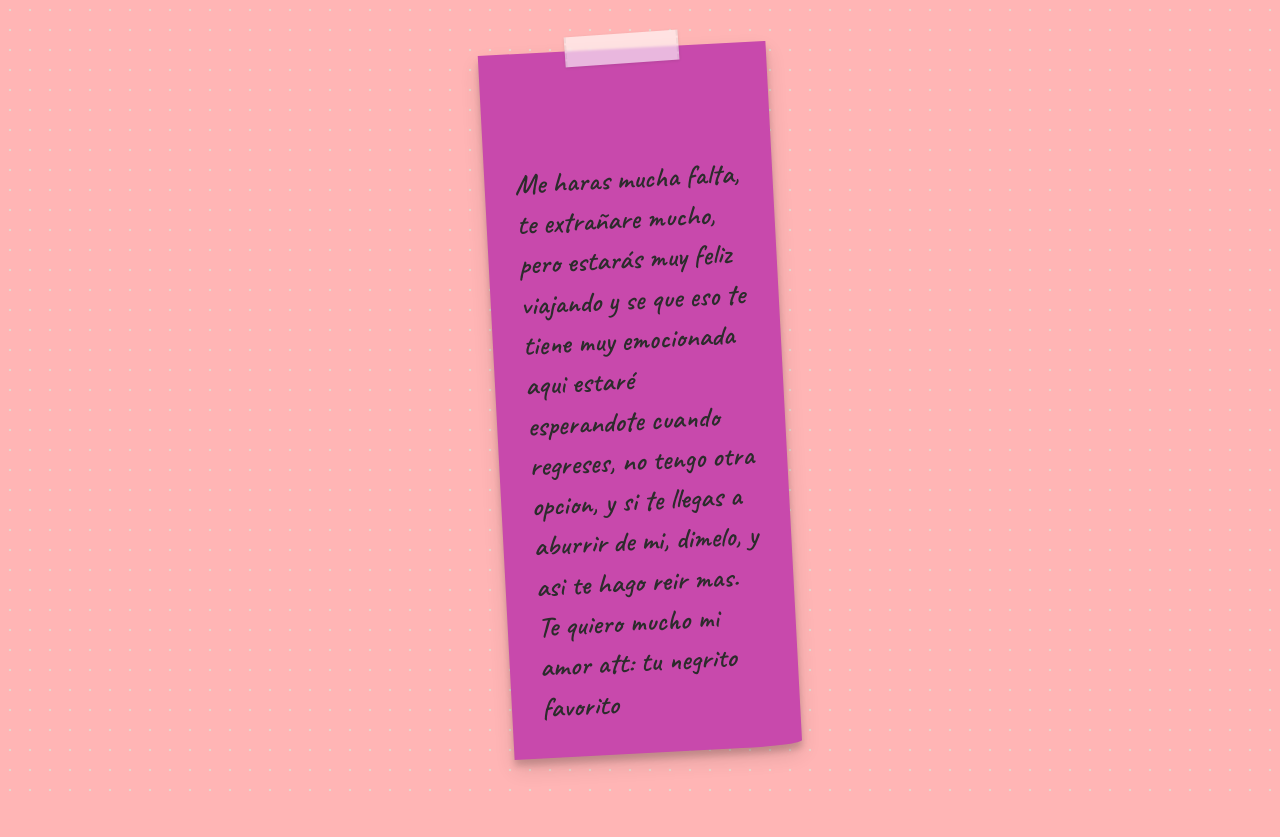
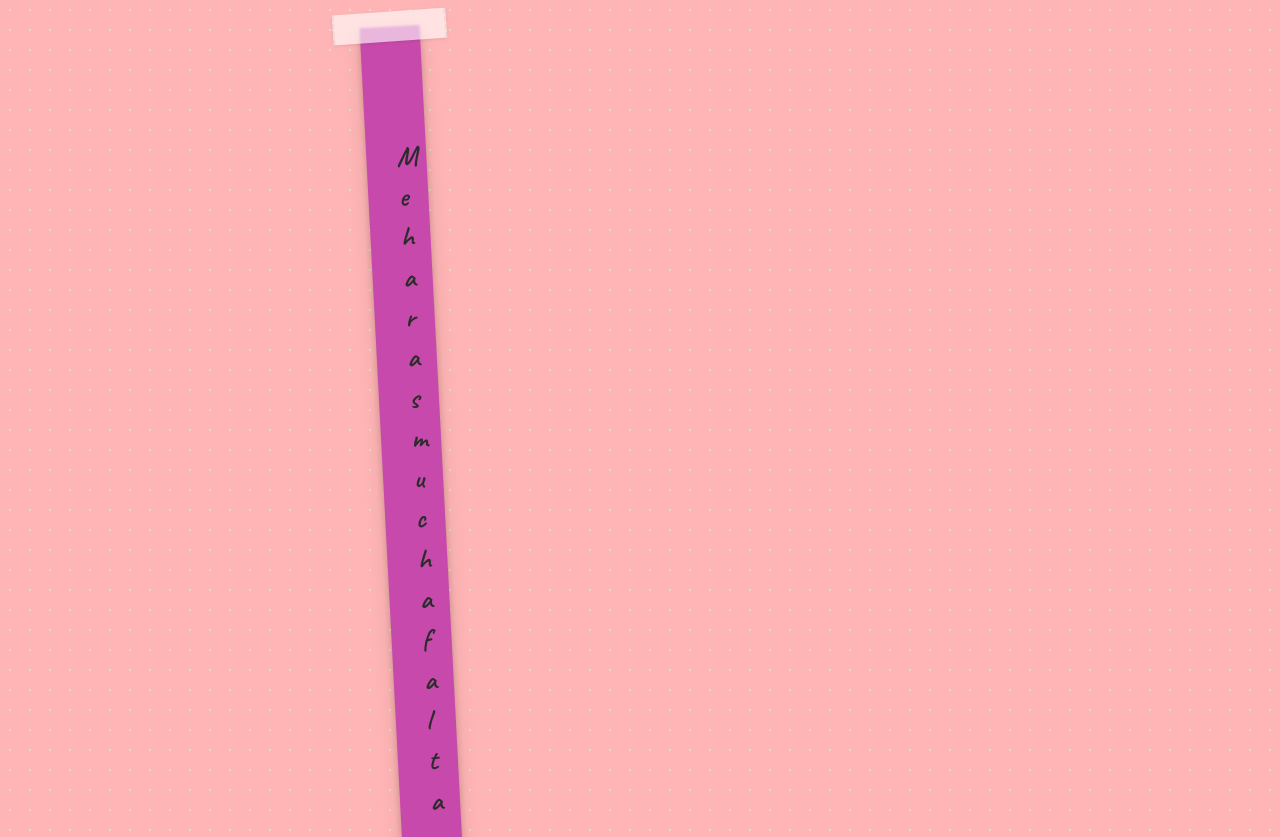
Before and after one commit to andrez1911/Nota-para-Kat, a plain HTML site: page index.html in a window 1280 px wide. Shown: the top 837 px of the page. Before the commit the page ends 800 px from the top, so only its background shows below. Drawn offline with Linux system fonts and the light colour scheme.

Commit message:
Update index.html

```diff
--- a/index.html
+++ b/index.html
@@ -34,8 +34,8 @@
 
     .post-it {
       background: #c849ac;
-      width: 288px;       /* Ancho rectangular */
-      min-height: 58px;  /* Altura proporcional */
+      width: 58px;       /* Ancho rectangular */
+      min-height: 250px;  /* Altura proporcional */
       padding: 30px;
       position: relative;
       font-size: 1.8rem;
@@ -77,7 +77,7 @@
   <div class="sticker-container">
     <div class="post-it">
       <p>
-          <br><br>
+       <br><br>
 Me haras mucha falta, te extrañare mucho, pero estarás muy feliz viajando y se que eso te tiene muy emocionada
         aqui estaré esperandote cuando regreses, no tengo otra opcion, y si te llegas a aburrir de mi, dimelo, y asi
         te hago reir mas. Te quiero mucho mi amor
```
